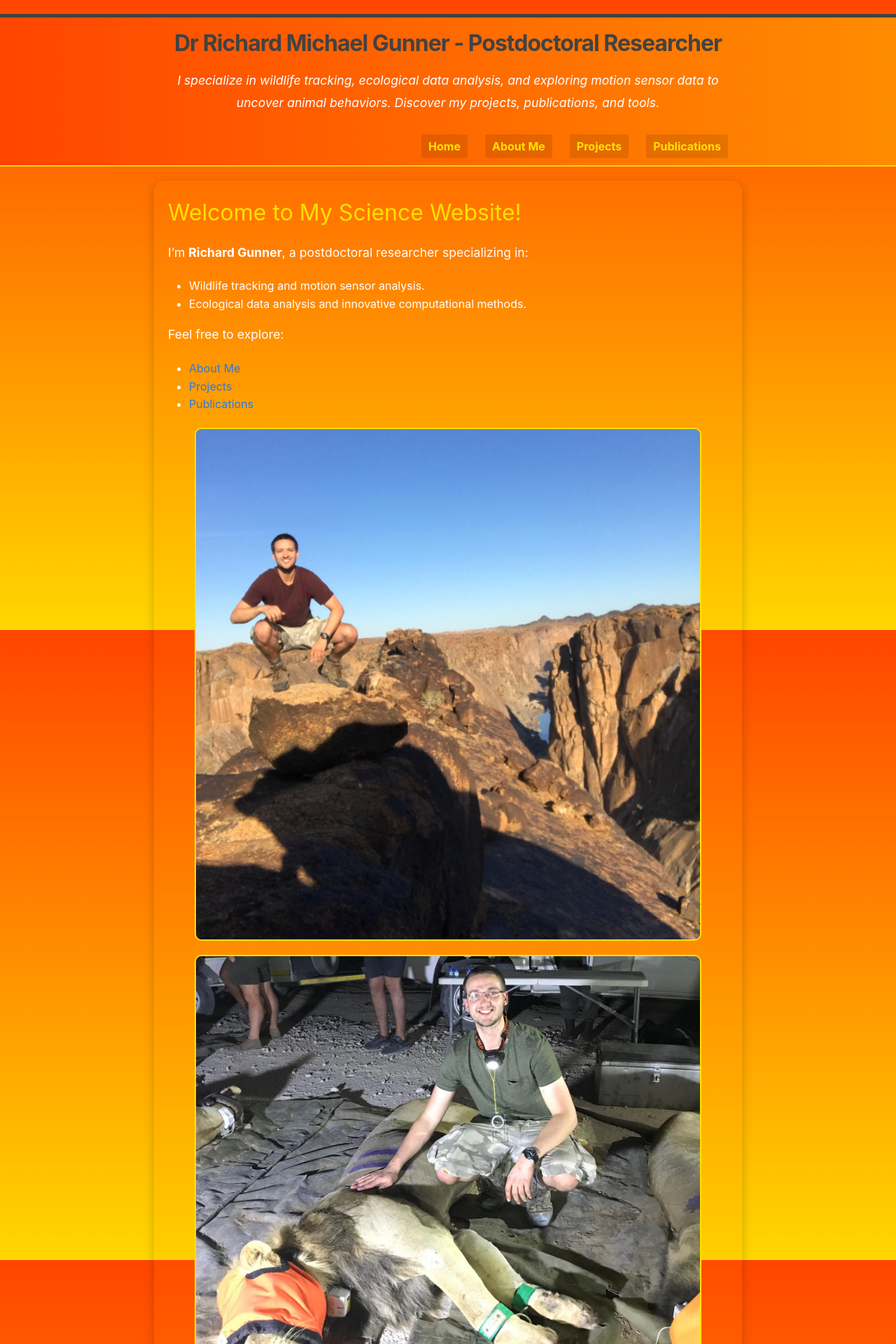
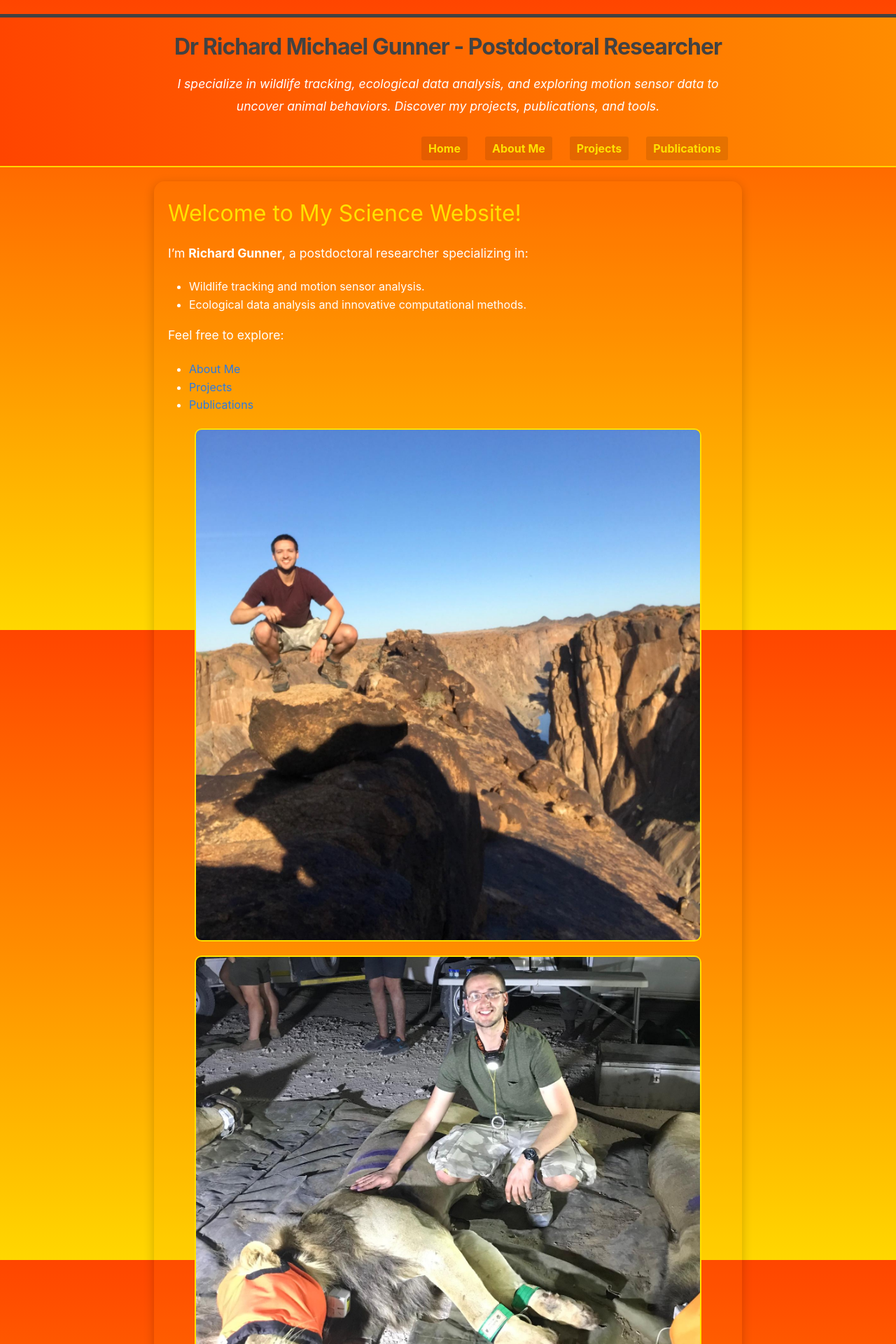
Before and after one commit to Richard6195/my-website, a Jekyll site: the page built from index.md, in a window 1280 px wide. Shown: the top 1920 px of the page at 70% size. Built offline with Jekyll 4.4.1, drawn with Linux system fonts in a browser that asks for light colours.

```diff
--- a/_sass/minima/_custom.scss
+++ b/_sass/minima/_custom.scss
@@ -13,7 +13,7 @@ body {
 .site-header {
   text-align: center;
   margin: 20px 0;
-  padding-top: 10px;
+  padding-top: 15px;
   background: linear-gradient(to right, #FF4500, #FF8C00); /* Deep orange sunset */
   color: #fff;
   border-bottom: 2px solid #FFD700; /* Highlight border */
@@ -38,9 +38,8 @@ body {
   gap: 5px;
   flex-wrap: wrap; /* Allows links to move to the next line if needed */
   color: #ffffff;
-  padding-top: 10px;
-  padding-bottom: 10px;
-  position: sticky; top:0;
+  padding-top: 8px;
+  padding-bottom: 8px;
 }
 
 .site-nav .page-link {
```
